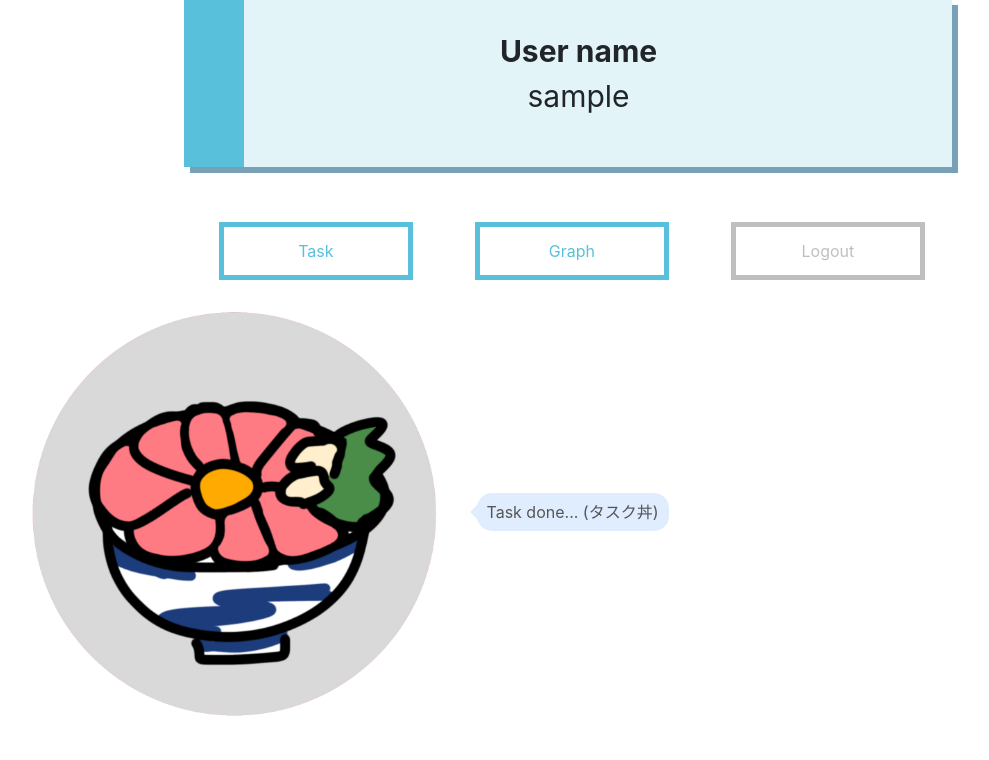
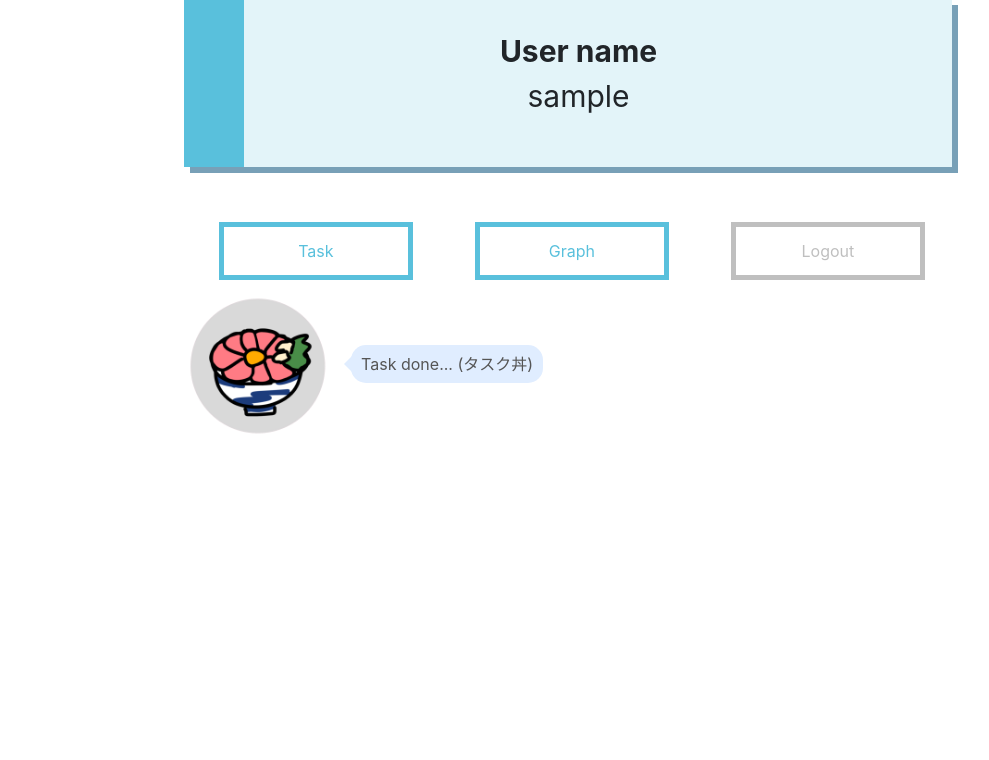
Before and after one commit to DLPJ-MUDS/daily-life-is-a-game, a Flask app: template login/main/templates/entries/user.html in a window 1280 px wide. Shown: the part 261-1021 px from the top of the page, without its empty margins (72-1061 px from the left). After the commit the page ends 695 px from the top, so only its background shows below. Run offline with Flask 2, Linux system fonts and the light colour scheme; the template is opened without the code that fills it: most values are stand-ins (such as "Sample title", 1, 10 or a date in 2020); some libraries are stand-ins or nearby versions.

Commit message:
donedonn

```diff
--- a/login/main/templates/entries/user.html
+++ b/login/main/templates/entries/user.html
@@ -61,8 +61,8 @@
             <!--<div class="balloon1-left">-->
                 <!--<p>Task done! (タスク丼)</p>-->
 
-    <div class="container">
-        <div class="icon_s">
+    <div >
+        <div class="col-6 icon_s" style="padding-left: 20%;">
             <img src="static/img/task_done_2.png" alt="task icon">
             <div class="balloon1-left">
                 <p>Task done... (タスク丼)</p>
```
